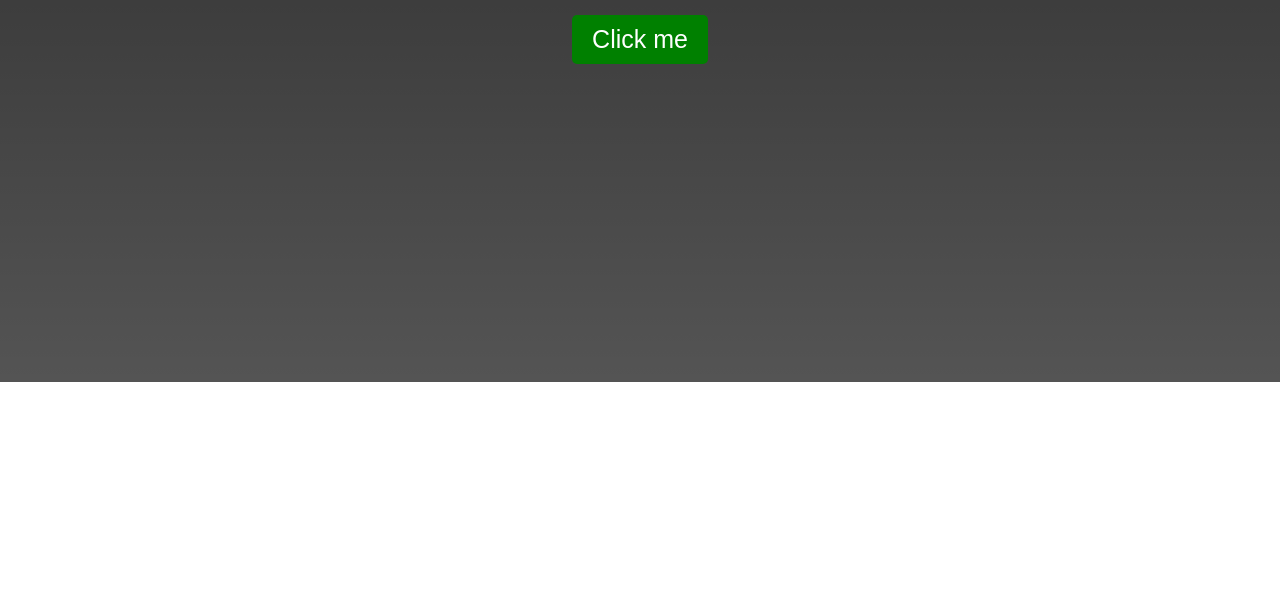
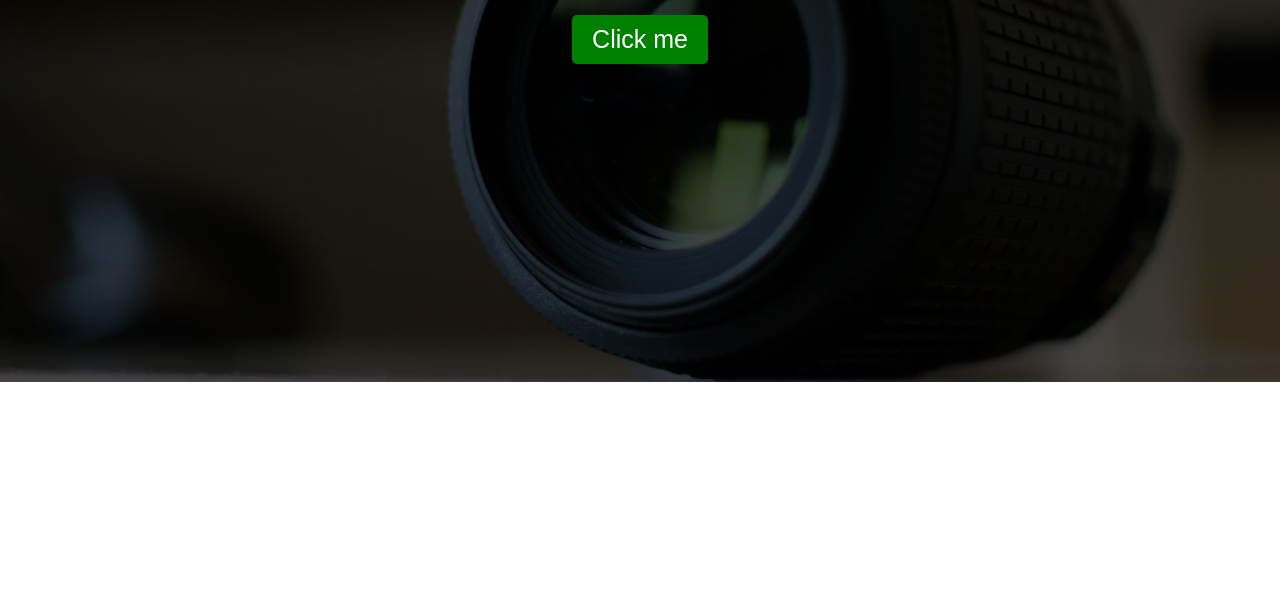
Before and after one commit to 09mehed/conceptual-session, a plain HTML site: page index.html in a window 1280 px wide. Shown: the part 208-800 px from the top of the page. Drawn offline with Linux system fonts and the light colour scheme; a web font is replaced by a local one.

Commit message:
conceptual sessio

```diff
--- a/style.css
+++ b/style.css
@@ -3,7 +3,7 @@
     margin: 0;
 }
 .header{
-    background-image:linear-gradient(rgba(0, 0, 0, 0.812), rgba(0, 0, 0, 0.669)), url(../conseptual-session/img/portfolio-7.jpg);
+    background-image:linear-gradient(rgba(0, 0, 0, 0.812), rgba(0, 0, 0, 0.669)), url(./img/portfolio-7.jpg);
     background-repeat: no-repeat;
     background-size: cover;
     background-position: center;
```
